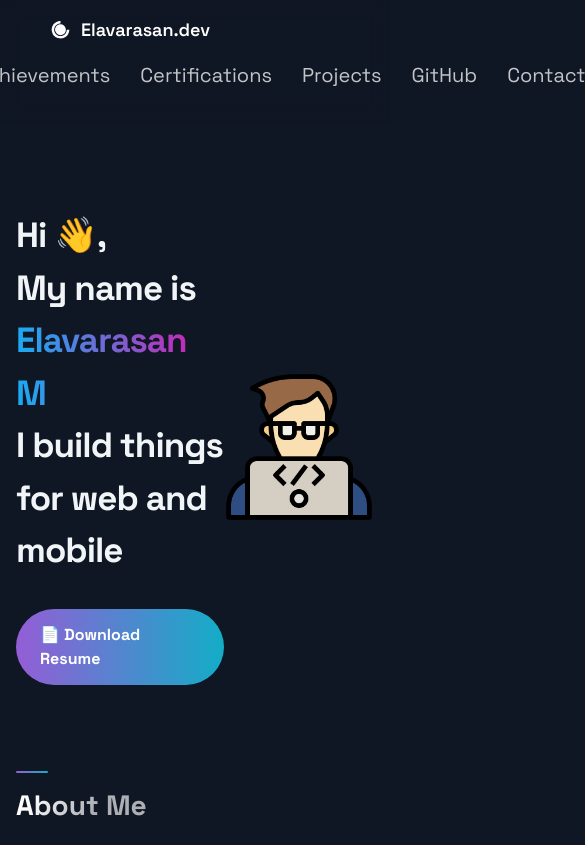
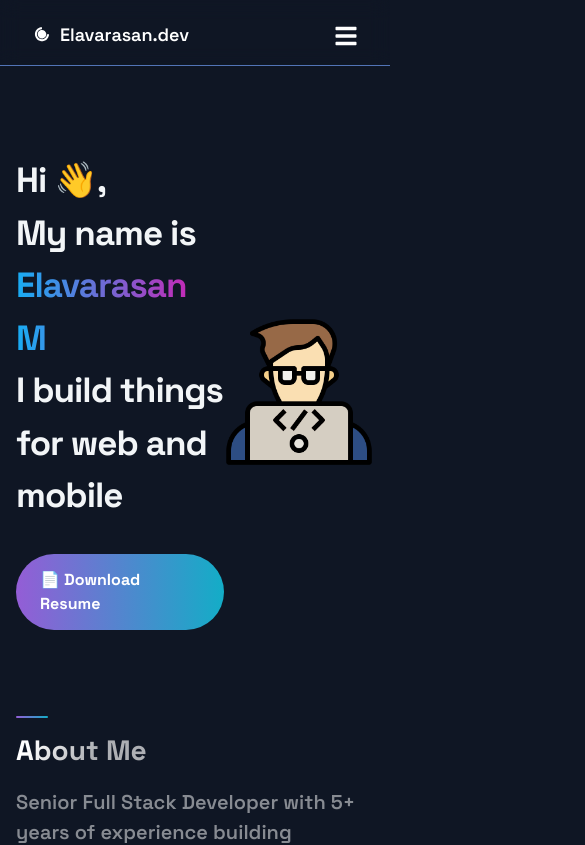
Before and after one commit to sachinelavarasan/my_portfolio, a Next.js app: page / in a window 390 px wide. Shown: the top 845 px of the page, 585 px wide, since content can reach past the window. Built offline with nearby package versions, Linux system fonts and the light colour scheme; no server answers.

Commit message:
feat: Implement mobile navigation in the header and refactor the work experience section with a new timeline UI.

```diff
--- a/src/components/About/elements/work-experience-style.ts
+++ b/src/components/About/elements/work-timeline.ts
@@ -28,6 +28,14 @@ export const Timeline = styled.div`
     left: 50%;
     transform: translateX(-50%);
   }
+  @media (max-width: 768px) {
+    padding-left: 50px;
+
+    &::after {
+      left: 20px;
+      transform: none;
+    }
+  }
 `;
 
 export const TimelineItem = styled.div<{ $isLeft: boolean }>`
@@ -36,6 +44,11 @@ display: flex;
     $isLeft ? "flex-start" : "flex-end"};
   position: relative;
   margin-bottom: 40px;
+
+  @media (max-width: 768px) {
+    justify-content: flex-start;
+  }
+
 `;
 
 export const IconWrapper = styled.div`
@@ -67,6 +80,10 @@ export const Card = styled.div`
   &:hover {
     transform: translateY(-5px);
     box-shadow: 0 0px 4px 6px rgba(0, 0, 0, 0.4);
+  }
+
+   @media (max-width: 768px) {
+    width: 100%;
   }
 `;
 
@@ -125,13 +142,30 @@ export const Content = styled.div<{ $isLeft: boolean }>`
         left: -40px;
       `}
   }
+
+   @media (max-width: 768px) {
+    width: 100%;
+
+    &::after {
+      left: -30px;
+      right: auto;
+      top: 10px;
+    }
+  }
 `;
 
 export const Center = styled.div`
   position: absolute;
   left: 50%;
   transform: translateX(-50%);
-  z-index: 2
+  z-index: 2;
+
+  @media (max-width: 768px) {
+    left: -20px;
+    transform: none;
+    top: -10px;
+  }
+
 `;
 
 const blink = keyframes`
--- a/src/components/About/index.tsx
+++ b/src/components/About/index.tsx
@@ -5,7 +5,7 @@ import {
   SectionDivider,
   SectionTitle,
 } from "../../styles/GlobalComponents";
-import ExperienceTimeline from "./WorkExperience";
+import ExperienceTimeline from "./work-experience";
 export const About = () => {
   return (
     <Section id="about">
--- a/src/components/About/WorkExperience.tsx
+++ b/src/components/About/work-experience.tsx
@@ -1,7 +1,6 @@
-import React from 'react'
 import { FaBriefcase } from "react-icons/fa";
 
-import { Section, Title, Timeline, TimelineItem, IconWrapper, Card, Role, Company, List, Header, Location, Content, Center, Icon } from './elements/work-experience-style';
+import { Section, Timeline, TimelineItem, Card, Role, Company, List, Location, Content, Center, Icon } from './elements/work-timeline';
 import { experiences } from '../../constants/constants';
 
 
--- a/src/components/Footer/index.tsx
+++ b/src/components/Footer/index.tsx
@@ -2,7 +2,7 @@ import React from "react";
 import { AiFillGithub, AiFillLinkedin } from "react-icons/ai";
 import { SiDevdotto } from "react-icons/si";
 
-import { SocialIcons } from "../Header/HeaderStyles";
+import { SocialIcons } from "../Header/elements";
 import {
   CompanyContainer,
   FooterWrapper,
--- a/src/components/Header/HeaderStyles.ts
+++ b/src/components/Header/elements.ts
@@ -3,11 +3,11 @@ import styled from "styled-components";
 import Link from "next/link";
 import { Theme } from "../../types";
 
-export const Container = styled.div`
-  display: grid;
-  grid-template-columns: auto 1fr;
+export const Container = styled.nav`
+  display: flex;
+  justify-content: space-between;
   align-items: center;
-  padding: 16px 48px;
+  padding: 16px 32px;
   position: sticky;
   top: 0;
   z-index: 100;
@@ -22,18 +22,18 @@ export const Div1 = styled.div<{ theme: Theme }>`
     grid-area: 1 / 1 / 2 / 3;
   }
 `;
-export const Div2 = styled.ul<{ theme: Theme }>`
-  display: flex;
-  align-items: center;
-  gap: 32px;
-  justify-content: flex-end;
+// export const Div2 = styled.ul<{ theme: Theme }>`
+//   display: flex;
+//   align-items: center;
+//   gap: 32px;
+//   justify-content: flex-end;
 
-  @media ${(props) => props.theme.breakpoints.sm} {
-    grid-area: 2 / 1 / 3 / 5;
-    justify-content: center;
-    gap: 20px;
-  }
-`;
+//   @media ${(props) => props.theme.breakpoints.sm} {
+//     grid-area: 2 / 1 / 3 / 5;
+//     justify-content: center;
+//     gap: 20px;
+//   }
+// `;
 export const Div3 = styled.div<{ theme: Theme }>`
   grid-area: 1 / 5 / 2 / 6;
   display: flex;
@@ -46,21 +46,18 @@ export const Div3 = styled.div<{ theme: Theme }>`
 `;
 
 
-export const NavLink = styled(Link)<{ theme: Theme }>`
-  font-size: 2rem;
-  line-height: 32px;
-  color: rgba(255, 255, 255, 0.75);
-  transition: 0.4s ease;
+export const NavLink = styled(Link)`
+  font-size: 16px;
+  color: rgba(255,255,255,0.75);
   text-decoration: none;
+  transition: 0.3s;
 
   &:hover {
-    color: #fff;
-    opacity: 1;
-    cursor: pointer;
+    color: white;
   }
 
-  @media ${(props) => props.theme.breakpoints.sm} {
-    padding: 0.5rem;
+  @media (max-width: 768px) {
+    font-size: 18px;
   }
 `;
 
@@ -126,3 +123,43 @@ export const SocialIcons = styled.a`
     cursor: pointer;
   }
 `;
+
+export const Div2 = styled.ul<{ $open?: boolean }>`
+  display: flex;
+  align-items: center;
+  list-style: none;
+  gap: 28px;
+  margin-bottom: 0;
+
+  @media (max-width: 768px) {
+    position: absolute;
+    top: 65px;
+    right: 0;
+    width: 100%;
+    flex-direction: column;
+
+    background: ${({ theme }) => theme.colors.background1};
+    border-top: 1px solid ${({ theme }) => theme.colors.cardBorder};
+    backdrop-filter: blur(10px);
+
+
+    max-height: ${({ $open }) => ($open ? "400px" : "0")};
+    overflow: hidden;
+
+    transition: 0.3s ease;
+    gap: 0px;
+    li{
+      padding: 15px 0;
+    }
+  }
+`;
+export const MobileIcon = styled.div`
+  display: none;
+  font-size: 24px;
+  cursor: pointer;
+  color: white;
+
+  @media (max-width: 768px) {
+    display: block;
+  }
+`;
--- a/src/components/Header/index.tsx
+++ b/src/components/Header/index.tsx
@@ -1,17 +1,25 @@
+"use client";
+
 import Link from "next/link";
-import React from "react";
+import React, { useState } from "react";
 import { DiCssdeck } from "react-icons/di";
+import { FaBars, FaTimes } from "react-icons/fa";
 
 import {
   Container,
   Div1,
   Div2,
   NavLink,
-} from "./HeaderStyles";
+  MobileIcon,
+} from "./elements";
 
 export const Header = () => {
+
+  const [isOpen, setIsOpen] = useState(false);
+
   return (
-    <Container as="nav">
+    <Container>
+
       <Div1>
         <Link
           href="/"
@@ -25,54 +33,24 @@ export const Header = () => {
             fontSize: "18px",
           }}
         >
-          <DiCssdeck size="2.5rem" />
+          <DiCssdeck size="2rem" />
           Elavarasan.dev
         </Link>
       </Div1>
 
-      <Div2 as="ul" style={{ listStyle: "none", margin: 0, padding: 0 }}>
+      <MobileIcon onClick={() => setIsOpen(!isOpen)}>
+        {isOpen ? <FaTimes /> : <FaBars />}
+      </MobileIcon>
 
-        <li>
-          <NavLink href="#about">
-            About
-          </NavLink>
-        </li>
+      <Div2 $open={isOpen}>
 
-        <li>
-          <NavLink href="#tech">
-            Tech Stack
-          </NavLink>
-        </li>
-
-        <li>
-          <NavLink href="#achievements">
-            Achievements
-          </NavLink>
-        </li>
-
-        <li>
-          <NavLink href="#certifications">
-            Certifications
-          </NavLink>
-        </li>
-
-        <li>
-          <NavLink href="#projects">
-            Projects
-          </NavLink>
-        </li>
-
-        <li>
-          <NavLink href="#github">
-            GitHub
-          </NavLink>
-        </li>
-
-        <li>
-          <NavLink href="#contact">
-            Contact
-          </NavLink>
-        </li>
+        <li><NavLink href="#about">About</NavLink></li>
+        <li><NavLink href="#tech">Tech Stack</NavLink></li>
+        <li><NavLink href="#achievements">Achievements</NavLink></li>
+        <li><NavLink href="#certifications">Certifications</NavLink></li>
+        <li><NavLink href="#projects">Projects</NavLink></li>
+        <li><NavLink href="#github">GitHub</NavLink></li>
+        <li><NavLink href="#contact">Contact</NavLink></li>
 
       </Div2>
 
```
